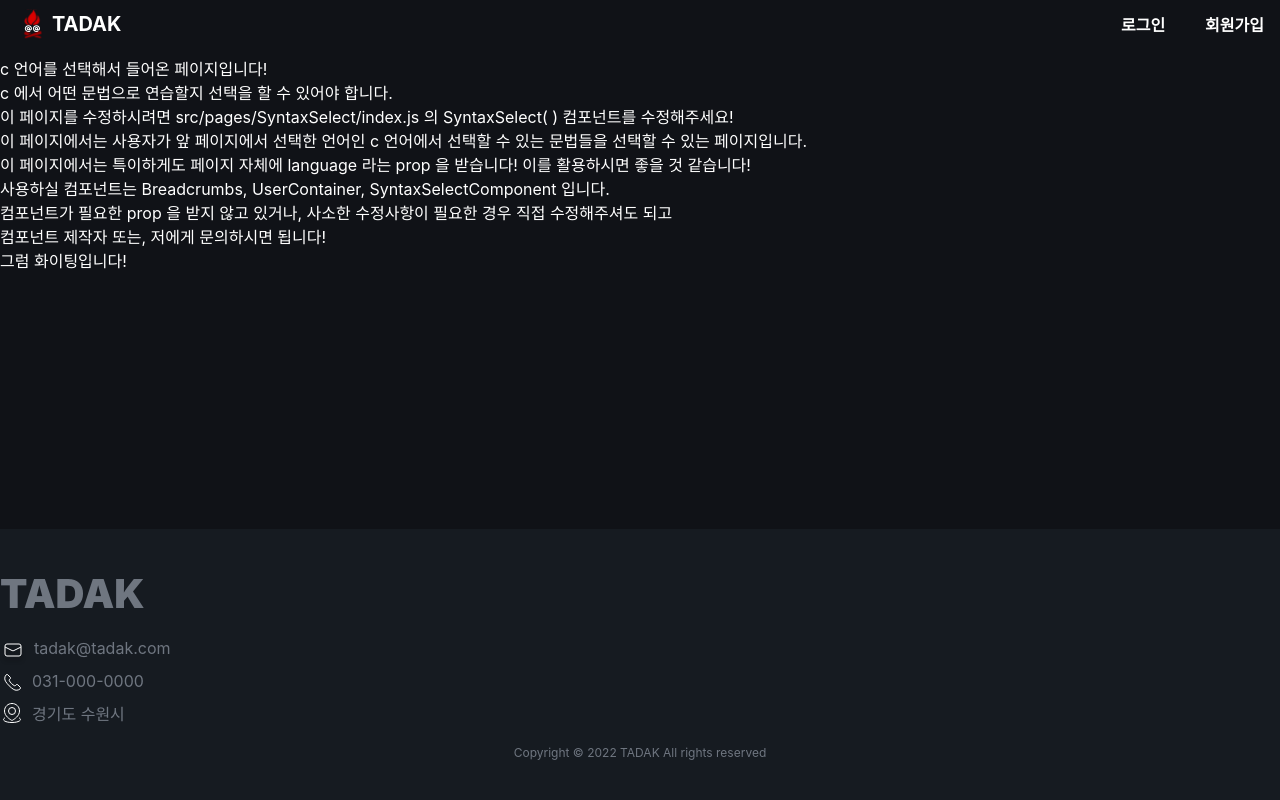
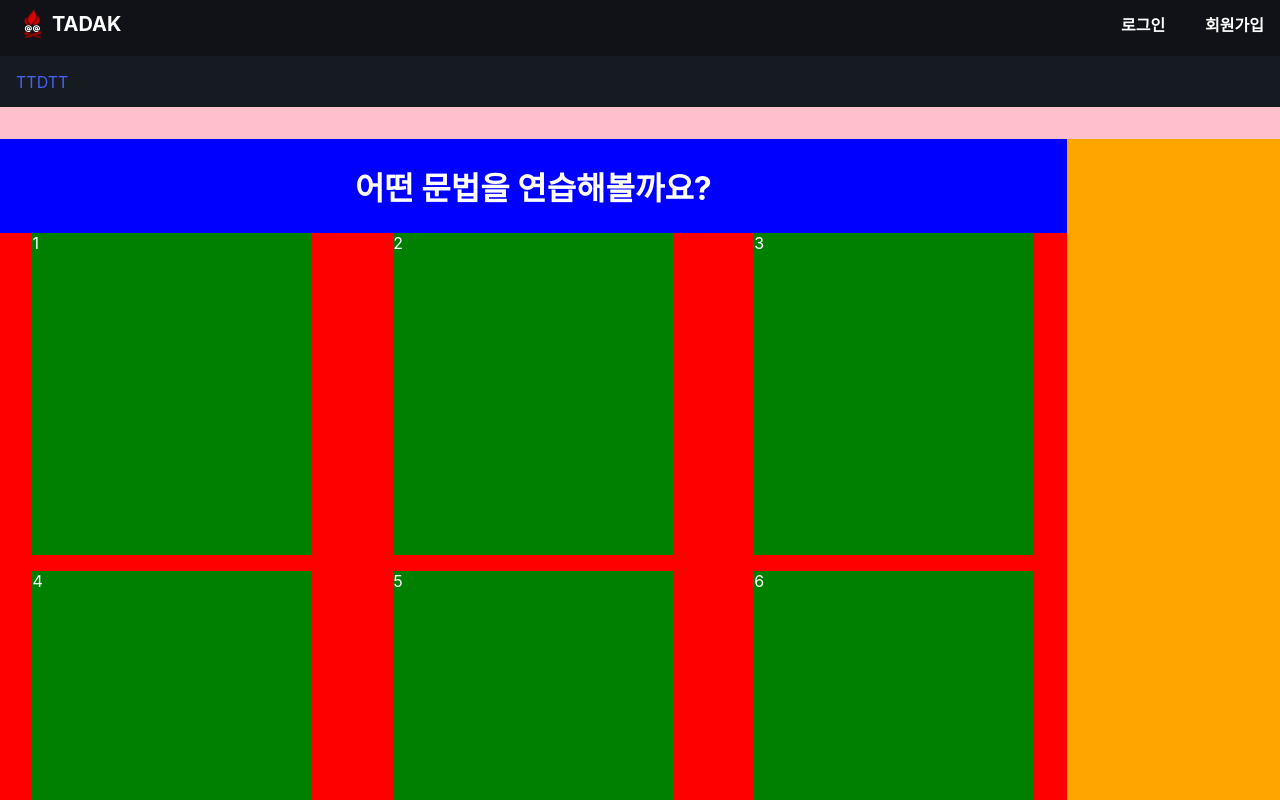
Before and after one commit to team-tadak/tadak-frontend, a React (Create React App) app: page /c in a window 1280 px wide. Shown: the top 800 px of the page. Built offline with nearby package versions, Linux system fonts and the light colour scheme; no server answers; a web font is replaced by a local one.

Commit message:
Add: SyntaxSelectPage Layout

```diff
--- a/src/pages/SyntaxSelect/index.js
+++ b/src/pages/SyntaxSelect/index.js
@@ -1,31 +1,68 @@
+import Breadcrumbs from "components/common/Breadcrumb";
 import React from "react";
+import styled from "@emotion/styled";
+
+const SyntaxSelectPageContainer = styled.div`
+  padding-top: 32px;
+  display: flex;
+  flex-wrap: nowrap;
+  background-color: pink;
+`;
+
+const SyntaxSelectContainer = styled.div`
+  flex-basis: 100%;
+  background-color: blue;
+`;
+
+const SyntaxText = styled.div`
+  width: 100%;
+  font-size: 32px;
+  font-weight: bold;
+  padding: 24px;
+  text-align: center;
+`;
+
+const SyntaxContainer = styled.div`
+  width: 100%;
+  display: flex;
+  background-color: red;
+  flex-wrap: wrap;
+  justify-content: space-around;
+  align-content: space-around;
+  gap: 1em;
+`;
+
+const SyntaxItem = styled.div`
+  width: 280px;
+  height: 322px;
+  background-color: green;
+`;
+
+const UserProfileContainer = styled.div`
+  flex-basis: 256px;
+  height: 684px;
+  background-color: orange;
+`;
 
 function SyntaxSelect({ language }) {
   return (
-    <div>
-      <p>{language} 언어를 선택해서 들어온 페이지입니다! </p>
-      <p>{language} 에서 어떤 문법으로 연습할지 선택을 할 수 있어야 합니다. </p>
-      <p>
-        이 페이지를 수정하시려면 src/pages/SyntaxSelect/index.js 의 SyntaxSelect( ) 컴포넌트를
-        수정해주세요!
-      </p>
-      <p>
-        이 페이지에서는 사용자가 앞 페이지에서 선택한 언어인 {language} 언어에서 선택할 수 있는
-        문법들을 선택할 수 있는 페이지입니다.
-      </p>
-      <p>
-        이 페이지에서는 특이하게도 페이지 자체에 language 라는 prop 을 받습니다! 이를 활용하시면
-        좋을 것 같습니다!
-      </p>
-      <p>사용하실 컴포넌트는 Breadcrumbs, UserContainer, SyntaxSelectComponent 입니다.</p>
-      <p>
-        컴포넌트가 필요한 prop 을 받지 않고 있거나, 사소한 수정사항이 필요한 경우 직접 수정해주셔도
-        되고
-      </p>
-      <p>컴포넌트 제작자 또는, 저에게 문의하시면 됩니다!</p>
-
-      <p>그럼 화이팅입니다!</p>
-    </div>
+    <>
+      <Breadcrumbs />
+      <SyntaxSelectPageContainer>
+        <SyntaxSelectContainer>
+          <SyntaxText>어떤 문법을 연습해볼까요?</SyntaxText>
+          <SyntaxContainer>
+            <SyntaxItem>1</SyntaxItem>
+            <SyntaxItem>2</SyntaxItem>
+            <SyntaxItem>3</SyntaxItem>
+            <SyntaxItem>4</SyntaxItem>
+            <SyntaxItem>5</SyntaxItem>
+            <SyntaxItem>6</SyntaxItem>
+          </SyntaxContainer>
+        </SyntaxSelectContainer>
+        <UserProfileContainer />
+      </SyntaxSelectPageContainer>
+    </>
   );
 }
 
```
